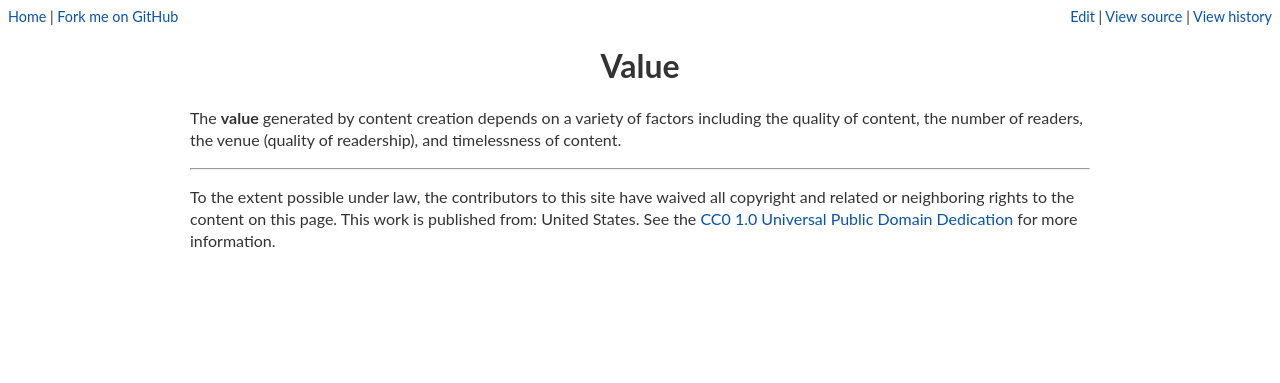
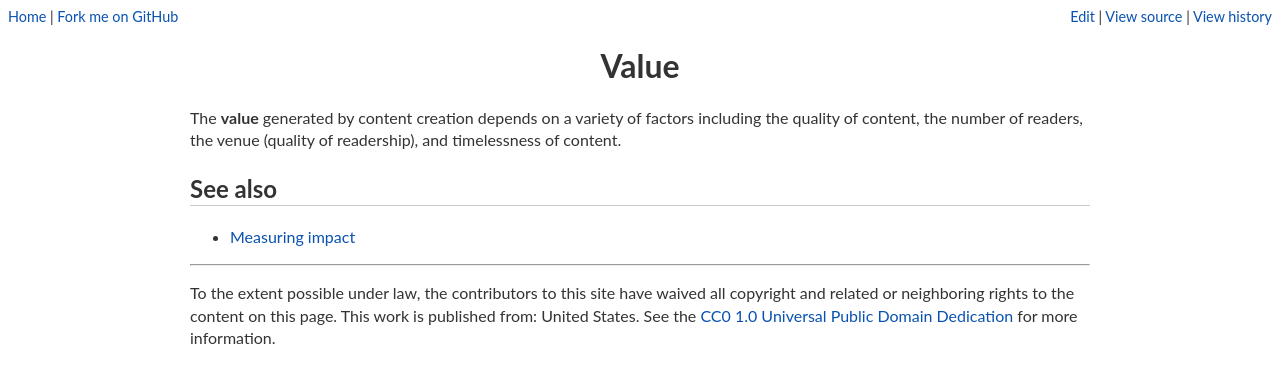
Before and after one commit to riceissa/contentcreation, a Jekyll site: the page built from value.md, in a window 1280 px wide. Shown: the top 383 px of the page. Built offline with Jekyll 4.4.1, drawn with Linux system fonts in a browser that asks for light colours; comment, search, counter and statistics services are not loaded.

Commit message:
add see also

```diff
--- a/value.md
+++ b/value.md
@@ -5,3 +5,7 @@ title: Value
 The **value** generated by content creation depends on a variety of factors
 including the quality of content, the number of readers, the venue (quality of
 readership), and timelessness of content.
+
+## See also
+
+- [Measuring impact]({% link measuring-impact.md %})
```
